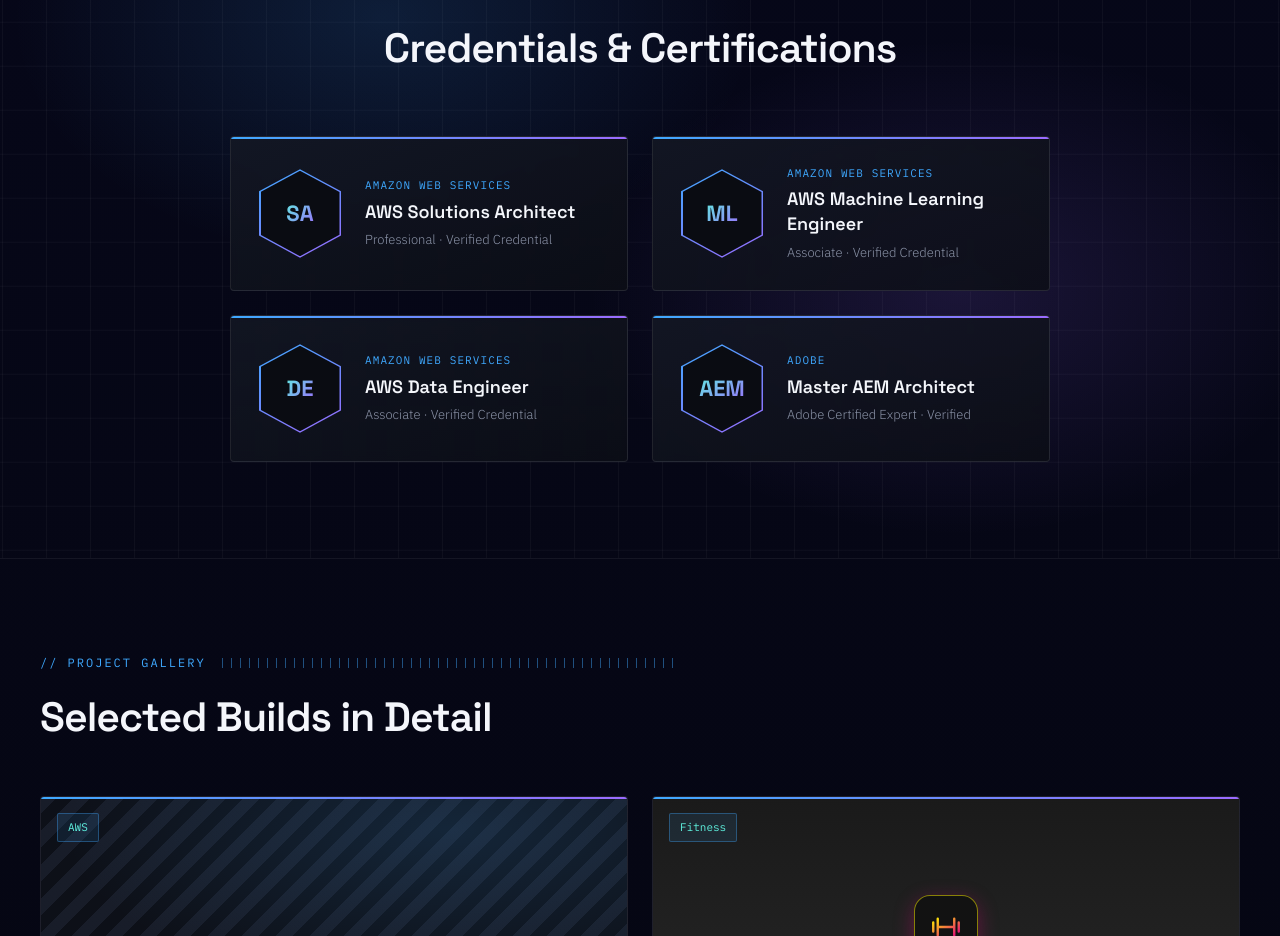
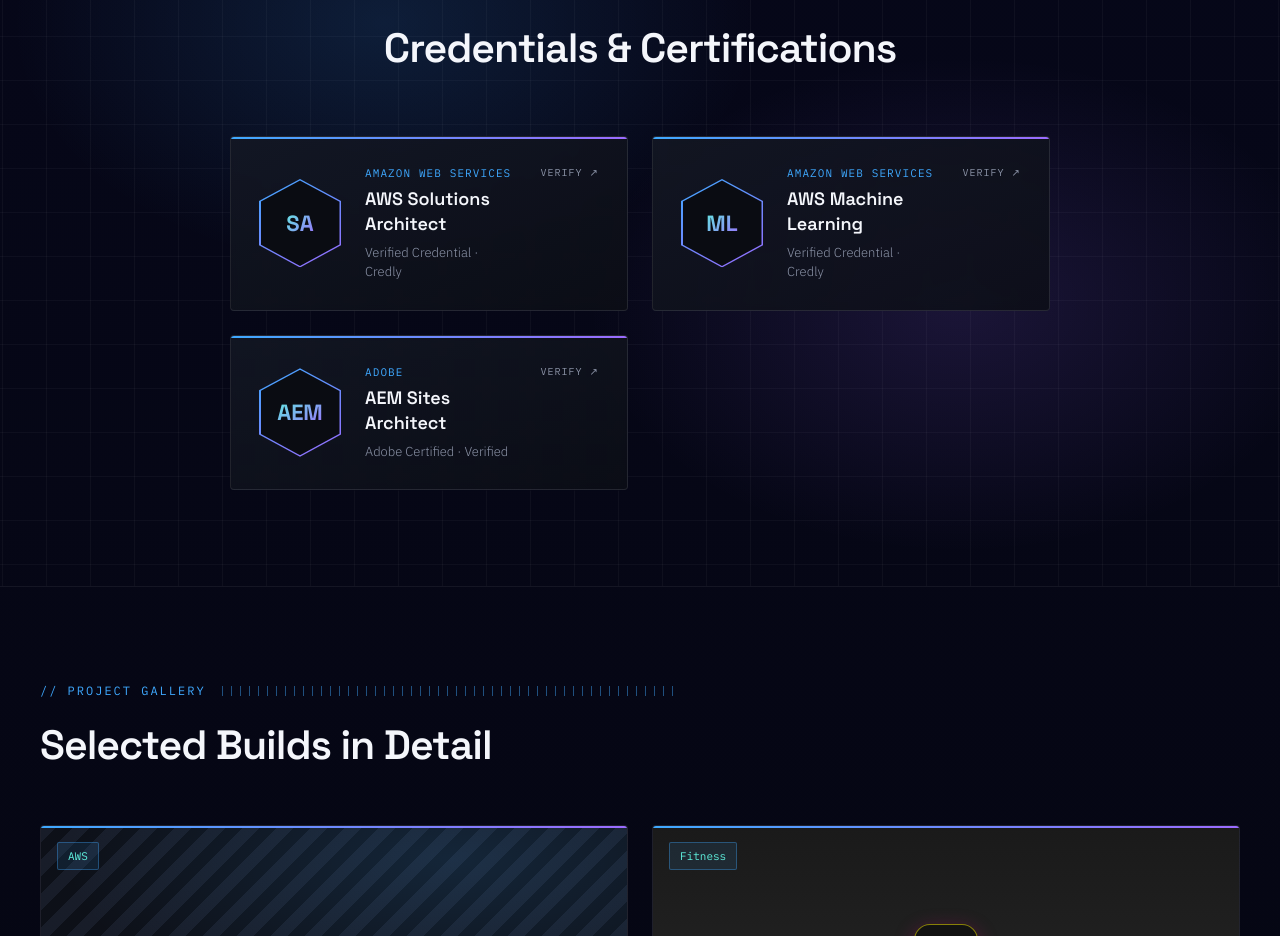
Before and after one commit to frannet82/frankfabric, a Next.js app: page / in a window 1280 px wide. Shown: the part 2663-3599 px from the top of the page. Built offline with nearby package versions, Linux system fonts and the light colour scheme.

Commit message:
Curate certifications to three verified badges with links

```diff
--- a/app/page.tsx
+++ b/app/page.tsx
@@ -339,9 +339,12 @@
           </div>
           <div className="grid grid-cols-1 sm:grid-cols-2 gap-6 max-w-[820px] mx-auto">
             {badges.map((b) => (
-              <div
+              <a
                 key={b.abbr}
-                className="relative flex items-center gap-6 p-7 rounded border border-white/[0.09] bg-gradient-to-br from-[#141824]/85 to-[#0c0e16]/85 backdrop-blur-sm overflow-hidden transition-all hover:border-cloud-blue/55 hover:shadow-[0_0_0_1px_rgba(63,169,255,0.25),0_24px_70px_rgba(155,107,255,0.20)] hover:-translate-y-1"
+                href={b.href}
+                target="_blank"
+                rel="noopener noreferrer"
+                className="group relative flex items-center gap-6 p-7 rounded border border-white/[0.09] bg-gradient-to-br from-[#141824]/85 to-[#0c0e16]/85 backdrop-blur-sm overflow-hidden transition-all hover:border-cloud-blue/55 hover:shadow-[0_0_0_1px_rgba(63,169,255,0.25),0_24px_70px_rgba(155,107,255,0.20)] hover:-translate-y-1"
               >
                 <span className="absolute top-0 left-0 right-0 h-[2px] bg-gradient-to-r from-cloud-blue to-cloud-violet" />
                 <div
@@ -367,7 +370,10 @@
                   <div className="font-display font-semibold text-lg text-[#f4f6fb] leading-snug">{b.title}</div>
                   <div className="text-[13px] text-[#8b93a7] mt-[6px] font-light">{b.meta}</div>
                 </div>
-              </div>
+                <span className="ml-auto self-start font-mono text-[10px] tracking-widest uppercase text-[#8b93a7] transition-colors group-hover:text-cloud-blue whitespace-nowrap">
+                  Verify ↗
+                </span>
+              </a>
             ))}
           </div>
         </div>
--- a/lib/data.ts
+++ b/lib/data.ts
@@ -22,10 +22,27 @@
 ];
 
 export const badges = [
-  { abbr: "SA", issuer: "Amazon Web Services", title: "AWS Solutions Architect", meta: "Professional · Verified Credential" },
-  { abbr: "ML", issuer: "Amazon Web Services", title: "AWS Machine Learning Engineer", meta: "Associate · Verified Credential" },
-  { abbr: "DE", issuer: "Amazon Web Services", title: "AWS Data Engineer", meta: "Associate · Verified Credential" },
-  { abbr: "AEM", issuer: "Adobe", title: "Master AEM Architect", meta: "Adobe Certified Expert · Verified" },
+  {
+    abbr: "SA",
+    issuer: "Amazon Web Services",
+    title: "AWS Solutions Architect",
+    meta: "Verified Credential · Credly",
+    href: "https://www.credly.com/badges/321c2213-2b96-4493-9555-ff4a8c2a5fc4",
+  },
+  {
+    abbr: "ML",
+    issuer: "Amazon Web Services",
+    title: "AWS Machine Learning",
+    meta: "Verified Credential · Credly",
+    href: "https://www.credly.com/badges/e3e6b48b-7d91-4a84-9f26-014d79627aa3",
+  },
+  {
+    abbr: "AEM",
+    issuer: "Adobe",
+    title: "AEM Sites Architect",
+    meta: "Adobe Certified · Verified",
+    href: "https://certification.adobe.com/credential/verify/b73fab75-a6dd-11f1-bdd6-42010a400002/linkedin",
+  },
 ];
 
 export const caps = [
```
